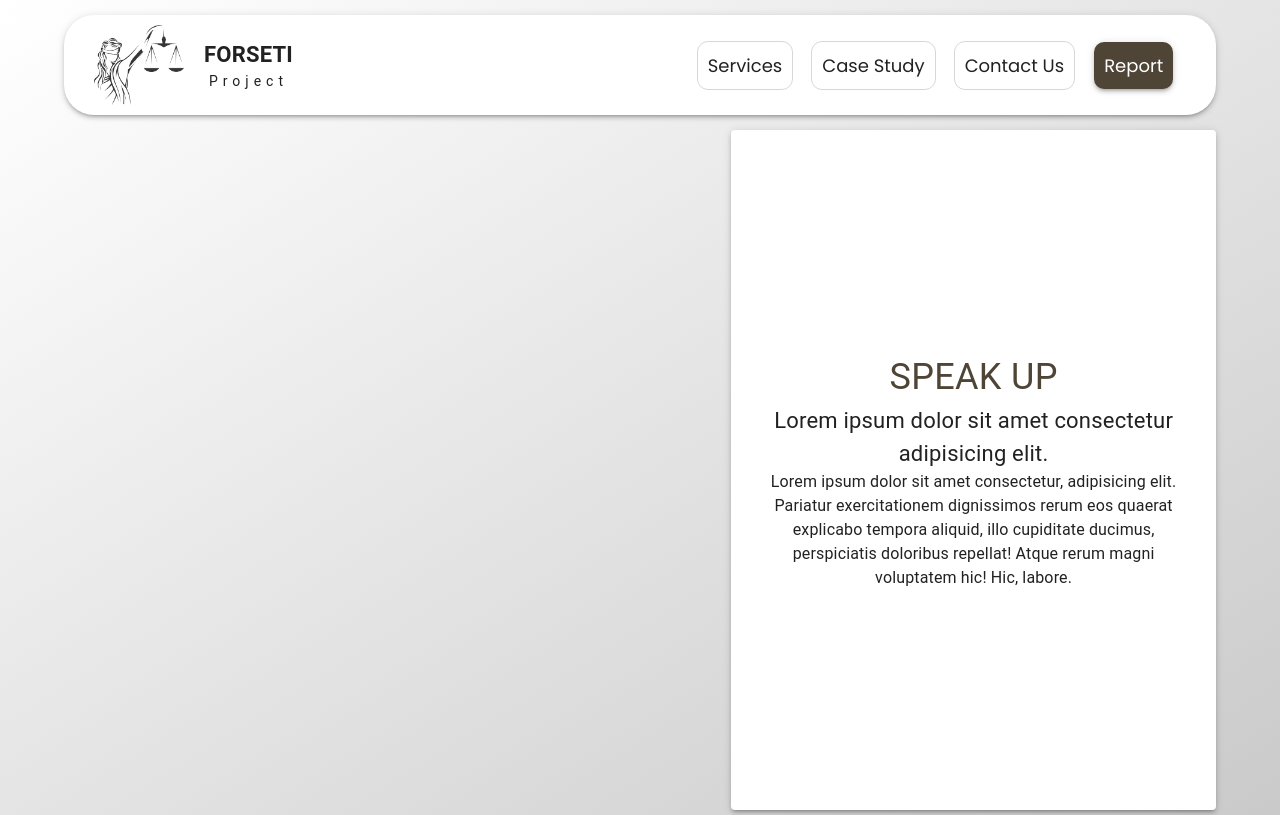
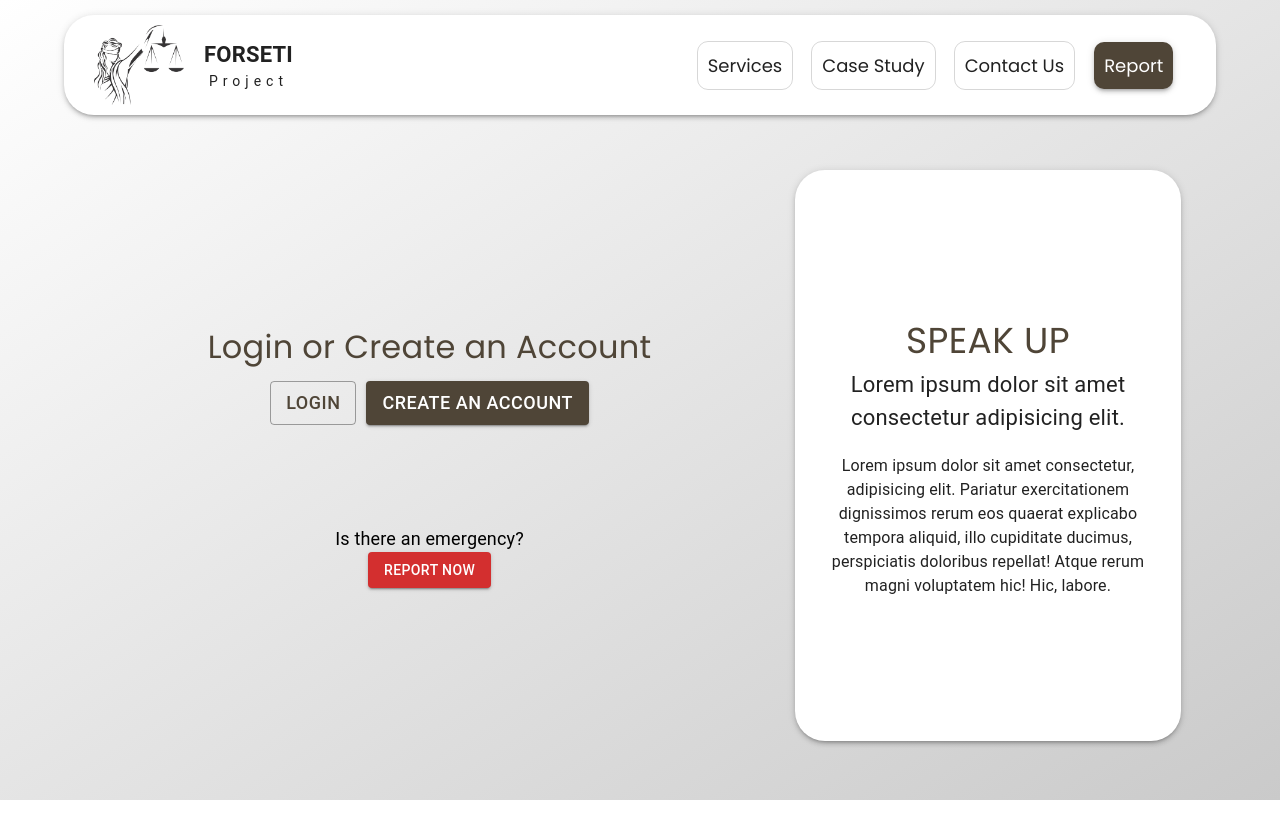
Before and after one commit to ElsonNezaj/security-project, a React (Create React App) app: page / in a window 1280 px wide. Built offline with nearby package versions, Linux system fonts and the light colour scheme.

Commit message:
finished landing implementation

```diff
--- a/src/App.css
+++ b/src/App.css
@@ -7,9 +7,12 @@
 }
 
 .App {
-  height: 100vh;
   width: 100%;
   font-family: "Poppins", sans-serif;
+}
+
+html {
+  height: 100vh;
   background: linear-gradient(to right bottom, #fff, rgb(202, 202, 202));
   background-repeat: no-repeat;
   background-size: cover;
--- a/src/components/AppHeader/Navigation/styles.module.scss
+++ b/src/components/AppHeader/Navigation/styles.module.scss
@@ -30,26 +30,26 @@
 
 .button {
   font-size: 18px;
-  color: white !important;
-  border-radius: 10px !important;
+  color: white;
+  border-radius: 10px;
   height: max-content;
   padding: 10px;
   font-family: inherit;
   font-weight: lighter;
-  background-color: #4f4537 !important;
+  background-color: #4f4537;
   cursor: pointer;
 }
 
 .menuItem {
-  background-color: none !important;
+  background-color: none;
   width: 90%;
-  display: flex !important;
+  display: flex;
   align-items: center;
-  justify-content: center !important;
-  margin: 0 5% !important;
-  transition: all 0.3s !important;
+  justify-content: center;
+  margin: 0 5%;
+  transition: all 0.3s;
 
   &:hover {
-    background-color: none !important;
+    background-color: none;
   }
 }
--- a/src/components/AppHeader/styles.module.scss
+++ b/src/components/AppHeader/styles.module.scss
@@ -2,7 +2,7 @@
   width: 90%;
   height: 100px;
   margin: 15px auto;
-  border-radius: 30px !important;
+  border-radius: 30px;
   display: flex;
   align-items: center;
 }
@@ -28,13 +28,13 @@
 }
 
 .mainTitle {
-  font-size: 22px !important;
-  font-weight: bold !important;
+  font-size: 22px;
+  font-weight: bold;
 }
 
 .subTitle {
-  font-size: 14px !important;
-  letter-spacing: 5px !important;
+  font-size: 14px;
+  letter-spacing: 5px;
 }
 
 .navigationContainer {
--- /dev/null
+++ b/src/components/IntroductionPage/index.jsx
@@ -0,0 +1,53 @@
+import React from "react";
+
+import styles from "./styles.module.scss";
+import { Box, Button, Paper, Typography } from "@mui/material";
+
+function IntroductionPage() {
+  return (
+    <Box className={styles.introductionContainer}>
+      <Box className={styles.leftSide}>
+        <Box className={styles.buttonGroup}>
+          <Box className={styles.authContainer}>
+            <Typography className={styles.authTitle}>
+              Login or Create an Account
+            </Typography>
+            <Box className={styles.authButtons}>
+              <Button variant="outlined" className={styles.loginButton}>
+                Login
+              </Button>
+              <Button variant="contained" className={styles.signUpButton}>
+                Create an Account
+              </Button>
+            </Box>
+          </Box>
+          <Box className={styles.emergencyContainer}>
+            <Typography className={styles.emergencyText}>
+              Is there an emergency?
+            </Typography>
+            <Button
+              variant="contained"
+              color="error"
+              className={styles.reportNowButton}
+            >
+              Report Now
+            </Button>
+          </Box>
+        </Box>
+      </Box>
+      <Paper elevation={3} className={styles.rightSide}>
+        <Typography className={styles.mainTitle}>SPEAK UP</Typography>
+        <Typography className={styles.subtitle}>
+          Lorem ipsum dolor sit amet consectetur adipisicing elit.{" "}
+        </Typography>
+        <Typography className={styles.text}>
+          Lorem ipsum dolor sit amet consectetur, adipisicing elit. Pariatur
+          exercitationem dignissimos rerum eos quaerat explicabo tempora
+          aliquid, illo cupiditate ducimus, perspiciatis doloribus repellat!
+          Atque rerum magni voluptatem hic! Hic, labore.
+        </Typography>
+      </Paper>
+    </Box>
+  );
+}
+export default IntroductionPage;
--- /dev/null
+++ b/src/components/IntroductionPage/styles.module.scss
@@ -0,0 +1,101 @@
+.introductionContainer {
+  display: flex;
+  flex-direction: row;
+  height: calc(100vh - 210px);
+}
+
+.leftSide {
+  width: 60%;
+  height: 90%;
+  padding: 20px;
+  display: flex;
+  justify-content: center;
+  align-items: center;
+}
+
+.buttonGroup {
+  display: flex;
+  flex-direction: column;
+  align-items: center;
+  gap: 100px;
+}
+
+.authContainer {
+  display: flex;
+  flex-direction: column;
+  align-items: center;
+  gap: 10px;
+}
+
+.authTitle {
+  font-size: 32px;
+  font-family: inherit;
+  color: #4f4537;
+}
+
+.authButtons {
+  display: flex;
+  gap: 10px;
+}
+
+.loginButton {
+  color: #4f4537;
+  border: solid 1px rgba(0, 0, 0, 0.349);
+  font-size: 18px;
+
+  &:hover {
+    color: inherit;
+    background-color: none;
+    border: solid 1px black;
+  }
+}
+
+.signUpButton {
+  color: white;
+  background-color: #4f4537;
+  font-size: 18px;
+  transition: all 0.3s;
+
+  &:hover {
+    background-color: white;
+    color: #4f4537;
+    box-shadow: 0px 3px 10px 5px rgba(0, 0, 0, 0.192);
+  }
+}
+
+.emergencyContainer {
+  display: flex;
+  flex-direction: column;
+  align-items: center;
+}
+
+.emergencyText {
+  font-size: 18px;
+}
+
+.rightSide {
+  width: 30%;
+  border-radius: 30px;
+  display: flex;
+  flex-direction: column;
+  align-items: center;
+  justify-content: center;
+  padding: 20px;
+  height: 90%;
+}
+
+.mainTitle {
+  font-size: 36px;
+  font-family: inherit;
+  color: #4f4537;
+}
+
+.subtitle {
+  text-align: center;
+  font-size: 22px;
+}
+
+.text {
+  margin-top: 20px;
+  text-align: center;
+}
--- a/src/components/Landing/index.jsx
+++ b/src/components/Landing/index.jsx
@@ -1,24 +1,13 @@
 import React from "react";
 
 import styles from "./styles.module.scss";
-import { Box, Paper, Typography } from "@mui/material";
+import { Box } from "@mui/material";
+import IntroductionPage from "../IntroductionPage";
 
 function Landing() {
   return (
     <Box className={styles.landingContainer}>
-      <Box className={styles.leftSide}></Box>
-      <Paper elevation={3} className={styles.rightSide}>
-        <Typography className={styles.mainTitle}>SPEAK UP</Typography>
-        <Typography className={styles.subtitle}>
-          Lorem ipsum dolor sit amet consectetur adipisicing elit.{" "}
-        </Typography>
-        <Typography className={styles.text}>
-          Lorem ipsum dolor sit amet consectetur, adipisicing elit. Pariatur
-          exercitationem dignissimos rerum eos quaerat explicabo tempora
-          aliquid, illo cupiditate ducimus, perspiciatis doloribus repellat!
-          Atque rerum magni voluptatem hic! Hic, labore.
-        </Typography>
-      </Paper>
+      <IntroductionPage />
     </Box>
   );
 }
--- a/src/components/Landing/styles.module.scss
+++ b/src/components/Landing/styles.module.scss
@@ -1,38 +1,8 @@
 .landingContainer {
   width: 90%;
-  height: 85%;
   margin: 0 auto;
   display: flex;
-  flex-direction: row;
   justify-content: center;
+  align-items: center;
+  height: calc(100vh - 130px);
 }
-
-.leftSide {
-  width: 60%;
-}
-
-.rightSide {
-  width: 40%;
-  border-radius: 30px;
-  display: flex;
-  flex-direction: column;
-  align-items: center;
-  justify-content: center;
-  padding: 20px;
-}
-
-.mainTitle {
-  font-size: 36px !important;
-  font-family: inherit;
-  color: #4f4537;
-}
-
-.subtitle {
-  text-align: center;
-  font-size: 22px !important;
-}
-
-.text {
-  margin-top: 20px;
-  text-align: center;
-}
--- a/src/index.css
+++ b/src/index.css
@@ -4,9 +4,6 @@ body {
   font-family: "Poppins", sans-serif;
   -webkit-font-smoothing: antialiased;
   -moz-osx-font-smoothing: grayscale;
-  background: linear-gradient(to right bottom, #fff, rgb(202, 202, 202));
-  background-repeat: no-repeat;
-  background-size: cover;
 }
 
 code {
--- a/src/index.js
+++ b/src/index.js
@@ -5,12 +5,15 @@ import App from "./App";
 import reportWebVitals from "./reportWebVitals";
 import { Provider } from "react-redux";
 import { store } from "./store";
+import { StyledEngineProvider } from "@mui/material";
 
 const root = ReactDOM.createRoot(document.getElementById("root"));
 root.render(
   <React.StrictMode>
     <Provider store={store}>
-      <App />
+      <StyledEngineProvider injectFirst>
+        <App />
+      </StyledEngineProvider>
     </Provider>
   </React.StrictMode>
 );
```
